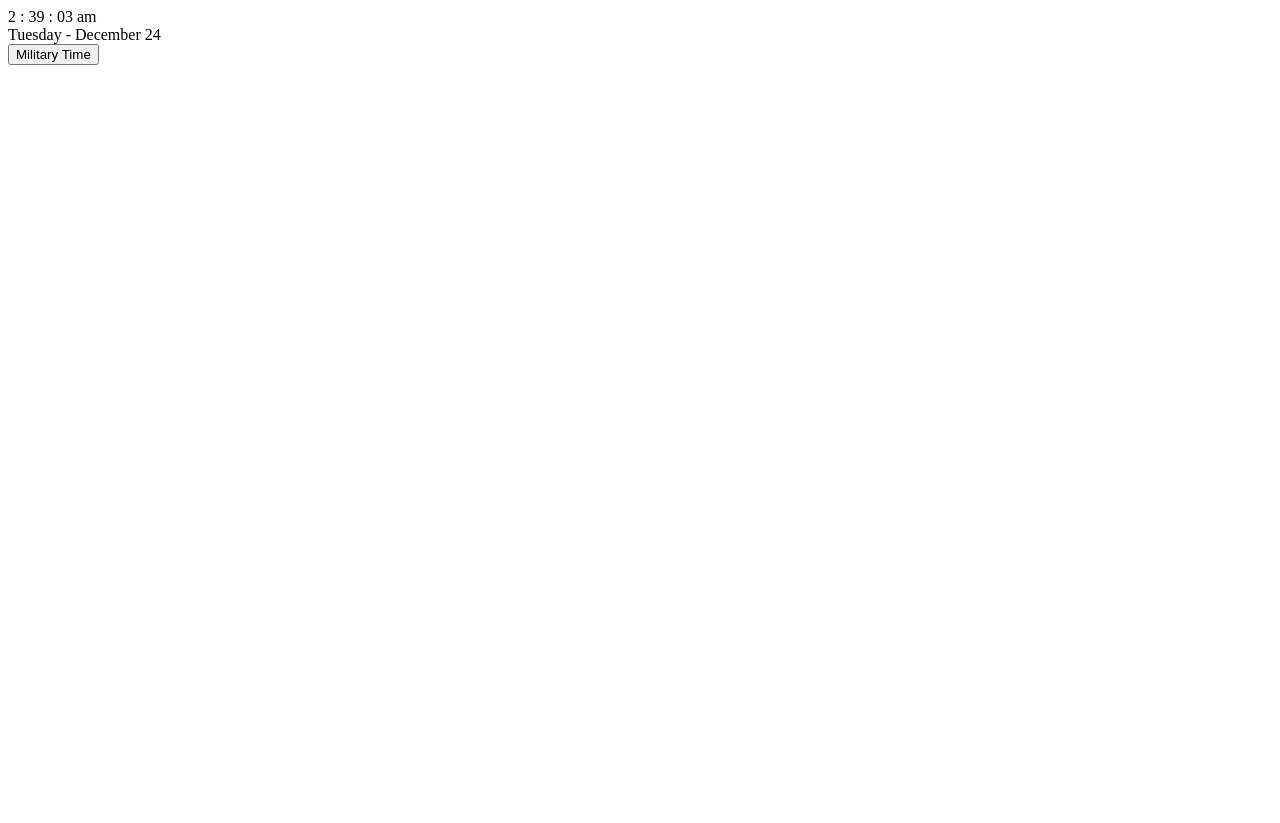
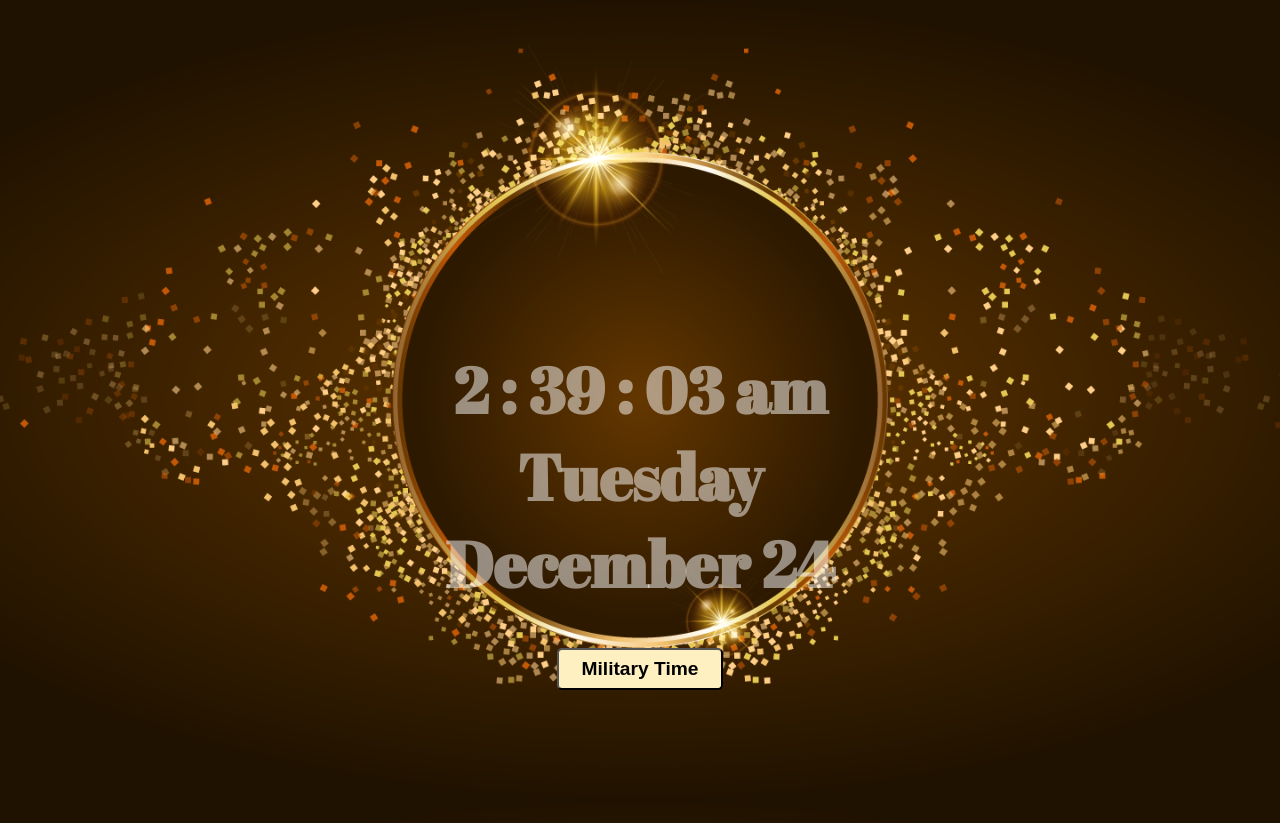
Before and after one commit to alindobx/clock-app, a plain HTML site: page index.html in a window 1280 px wide. Before the commit the page ends 800 px from the top, so only its background shows below. Drawn offline with Linux system fonts and the light colour scheme.

Commit message:
final clock app style version 1

```diff
--- a/css/style.css
+++ b/css/style.css
@@ -1,3 +1,44 @@
+@import url('https://fonts.googleapis.com/css?family=Abril+Fatface|Anton&display=swap');
+
+body {
+    background-image:url("../img/golde-glitter.png");
+    background-size: cover;
+    background-position: center center;
+    background-attachment: fixed;
+    box-sizing:border-box;
+    font-family: 'Abril Fatface', cursive;
+    font-size:2em;
+}
 .hide {
     display:none;
 }
+.container {
+    margin-top: 220px;
+    display:flex;
+    align-items: center;
+    justify-content: center;
+    height:600px;
+    color: rgba(255, 255, 255, 0.5);
+}
+
+.flex-item {
+    font-weight: bold;
+    font-size: 2em;
+    text-align: center;
+    max-width: 50%;
+}
+
+#btn {
+     padding: 8px;
+     width: 166px;
+     border-radius: 5px;
+     font-size: 0.3em;
+     font-family: Arial, sans-serif;
+     background-color: #fff0c1;
+     font-weight: bold;
+    cursor:pointer;
+ }
+
+#btn:hover {
+    background-color: #decfb5;
+}
--- a/index.html
+++ b/index.html
@@ -9,14 +9,17 @@
 </head>
 <body>
     <div class="container">
+    <div class="flex-item">
         <div id="main">
             <span id="hour" class="show"></span>
             <span id="military" class="hide"></span>
             <span id="minute"></span>
             <span id="seconds"></span>
             <div id="days-weeks"></div>
+            <div id="monthDate"></div>
         </div>
         <button id="btn">Military Time</button>
+        </div>
     </div>
 </body>
 
--- a/js/clock.js
+++ b/js/clock.js
@@ -1,14 +1,13 @@
 //Problem: Create a clock that displays
 function myTime(){
 //Date object
-    const date = new Date();
+const date = new Date();
 //hour
-    const hour = date.getHours();
+const hour = date.getHours();
 //seconds
-    const seconds = date.getSeconds();
+const seconds = date.getSeconds();
 //minute
 const minute = date.getMinutes();
-
 //convert military time to standard time function
     const convertTime = () => {
         if(hour >= 12){
@@ -24,7 +23,6 @@ const minute = date.getMinutes();
         return hour >= 12 ?  "pm" : "am";
     };
     const nightOrDay = amPm();
-
 //add '0' to seconds first integer
     const zeroPlace = (digit) => {
         if(digit < 10){
@@ -35,7 +33,6 @@ const minute = date.getMinutes();
     };
     const firstDigitSec = zeroPlace(seconds);
     const firstDigitMin = zeroPlace(minute);
-
 //store conversion in a variable i.e standard time
     const standardTime = convertTime();
 //Day
@@ -50,17 +47,22 @@ const minute = date.getMinutes();
 // Days of the Week Array
     const daysOfweek =['Sunday', 'Monday', 'Tuesday', 'Wednesday', 'Thursday', 'Friday', 'Saturday'];
     const weekMatch = daysOfweek[day];
-
 //show time on HTML document
 document.getElementById('hour').innerHTML =`${standardTime}`;
 document.getElementById('military').innerHTML =`${hour}`;
 document.getElementById('minute').innerHTML =`: ${firstDigitMin}${minute}`;
 document.getElementById('seconds').innerHTML =`: ${firstDigitSec}${seconds} ${nightOrDay}`;
-document.getElementById('days-weeks').innerHTML =`${weekMatch} - ${match} ${dayNmb}`;
+document.getElementById('days-weeks').innerHTML =`${weekMatch}`;
+document.getElementById('monthDate').innerHTML = `${match} ${dayNmb}`
 }
 const btn = document.getElementById('btn');
 btn.addEventListener('click',()=> {
     document.getElementById('military').classList.toggle('hide');
     document.getElementById('hour').classList.toggle('hide');
+    if(btn.innerHTML === 'Military Time') {
+        btn.innerHTML = "Standard Time";
+    }else{
+        btn.innerHTML = "Military Time";
+    }
 });
 setInterval(myTime, 1000);
```
